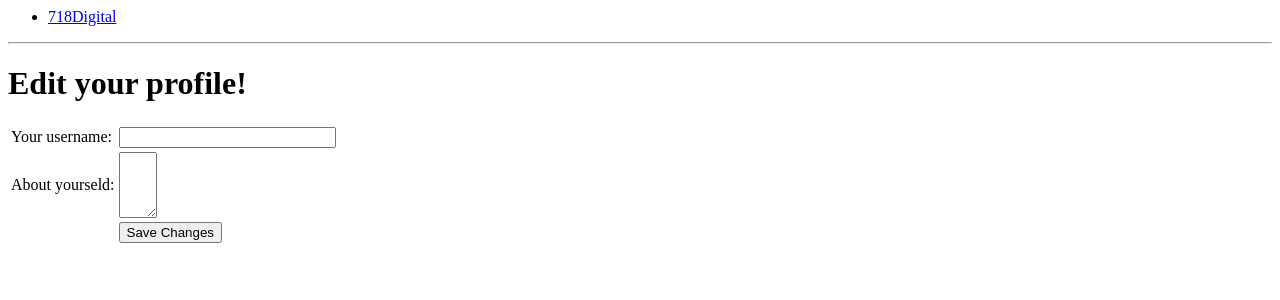
After one commit to joeknows718/718Digital, a Flask app: template app/templates/edit.html in a window 1280 px wide. The commit adds this page. Shown: the top 300 px of the page. Run offline with Flask 2, Linux system fonts and the light colour scheme; the template is opened without the code that fills it: values that come from a table or form of the project are taken from there, others are empty.

Commit message:
got a user profile us as well as an edit profile form

```diff
--- a/app/forms.py
+++ b/app/forms.py
@@ -1,8 +1,12 @@
 from flask.ext.wtf import Form
-from wtforms import StringField, BooleanField
-from wtforms.validators import DataRequired
+from wtforms import StringField, BooleanField, TextAreaField
+from wtforms.validators import DataRequired, Length
 
 
 class LoginForm(Form):
 	openid = StringField('openid', validators=[DataRequired()])
 	remember_me = BooleanField('remember_me', default=False)
+
+class EditForm(Form):
+	username = StringField('username', validators=[DataRequired()])
+	about_me = TextAreaField('about_me', validators=[Length(min=0, max=255)])
--- a/app/models.py
+++ b/app/models.py
@@ -1,10 +1,13 @@
 from app import db
+from hashlib import md5
 
 class User(db.Model):
 	id = db.Column(db.Integer, primary_key=True)
 	username = db.Column(db.String(64), index=True, unique=True)
 	email = db.Column(db.String(120), index=True, unique=True)
 	posts = db.relationship('Post', backref='author', lazy='dynamic')
+	about_me = db.Column(db.String(255))
+	last_seen = db.Column(db.DateTime)
 
 	def is_authenticated(self):
 		return True
@@ -21,6 +24,9 @@ class User(db.Model):
 		except NameError:
 			return str(self.id)
 
+	def avatar(self, size):
+		return 'http://www.gravatar.com/avatar/%s?d=mm&s=%d' % (md5(self.email.encode('utf-8')).hexdigest(), size)
+
 	def __repr__(self):
 		return '<User %r>' % (self.username)
 
--- a/app/templates/base.html
+++ b/app/templates/base.html
@@ -11,6 +11,7 @@
 		<ul>
 			<li><a href="{{ url_for('index') }}">718Digital</a></li>
 			{% if g.user.is_authenticated() %}
+			<li><a href="{{ url_for('user', username=g.user.username) }}">Your Profile</a></li>
 			<li><a href="{{ url_for('logout') }}">Logout</a></li>
 			{% endif %}
 		</ul>
--- /dev/null
+++ b/app/templates/edit.html
@@ -0,0 +1,24 @@
+{% extends "base.html" %}
+
+{% block content %}
+
+<h1>Edit your profile!</h1>
+
+<form action="" method="post" name="edit">
+	{{ form.hidden_tag() }}
+	<table>
+		<tr>
+			<td>Your username: </td>
+			<td>{{ form.username(size=24) }}</td>
+		</tr>
+		<tr>
+			<td>About yourseld: </td>
+			<td>{{ form.about_me(cols=2, rows=4) }}</td>
+		</tr>
+		<tr>
+			<td></td>
+			<td><input type="submit" value="Save Changes"></td>
+		</tr>
+	</table>
+</form>
+{% endblock %}
--- /dev/null
+++ b/app/templates/post.html
@@ -0,0 +1,6 @@
+<table>
+	<tr valaign="top">
+		<td><img src="{{ post.author.avatar(50) }}"></td>
+		<td><i>{{ post.author.username }} says:</i><br> <b>{{ post.body }}</b></td>
+	</tr>
+</table>
--- a/app/views.py
+++ b/app/views.py
@@ -1,7 +1,7 @@
 from flask import render_template, flash, redirect, session, url_for, request, g
 from flask.ext.login import login_user, logout_user, current_user, login_required
 from app import app, db, lm, oid
-from .forms import LoginForm
+from .forms import LoginForm, EditForm
 from .models import User
 
 
@@ -12,6 +12,10 @@ def load_user(id):
 @app.before_request
 def before_request():
 	g.user = current_user
+	if g.user.is_authenticated():
+		g.user.last_seen = datetime.utcnow()
+		db.session.add(g.user)
+		db.session.commit()
 
 @app.route('/')
 @app.route('/index')
@@ -81,3 +85,33 @@ def after_login(resp):
 def logout():
 	logout_user()
 	return redirect(url_for('index'))
+
+@app.route('/user/<username>')
+@login_required
+def user(username):
+	user = User.query.filter_by(username=username).first()
+	if user == None:
+		flash('User %s not found.' % username)
+		return redirect(url_for('index'))
+	posts = [
+		{'author': user, 'body': 'Test post #1'},
+		{'author': user, 'body': 'Test post #2'}
+	]
+	return render_template('user.html', user=user, posts=posts)
+
+
+@app.route('/edit', methods=['GET', 'POST'])
+@login_required
+def edit():
+	form = EditForm()
+	if form.validate_on_submit():
+		g.user.username = form.username.data
+		g.user.about_me = form.about_me.data
+		db.session.add(g.user)
+		db.session.commit()
+		flash('Your changes have been saved.')
+		return redirect(url_for('edit'))
+	else:
+		form.username.data = g.user.username
+		form.about_me.data =  g.user.about_me
+	return render_template('edit.html', form=form)
```
Also changed, not shown: app/templates/user.html (added, +26 -0 lines), db_repository/versions/003_migration.py (added, +31 -0 lines), app.db, 4 other files.
